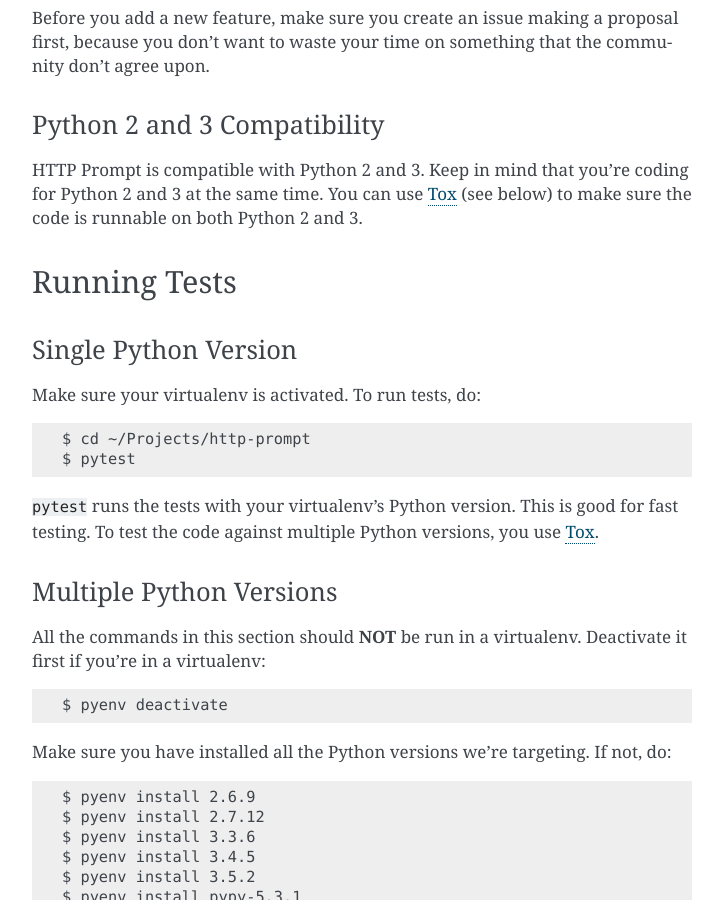
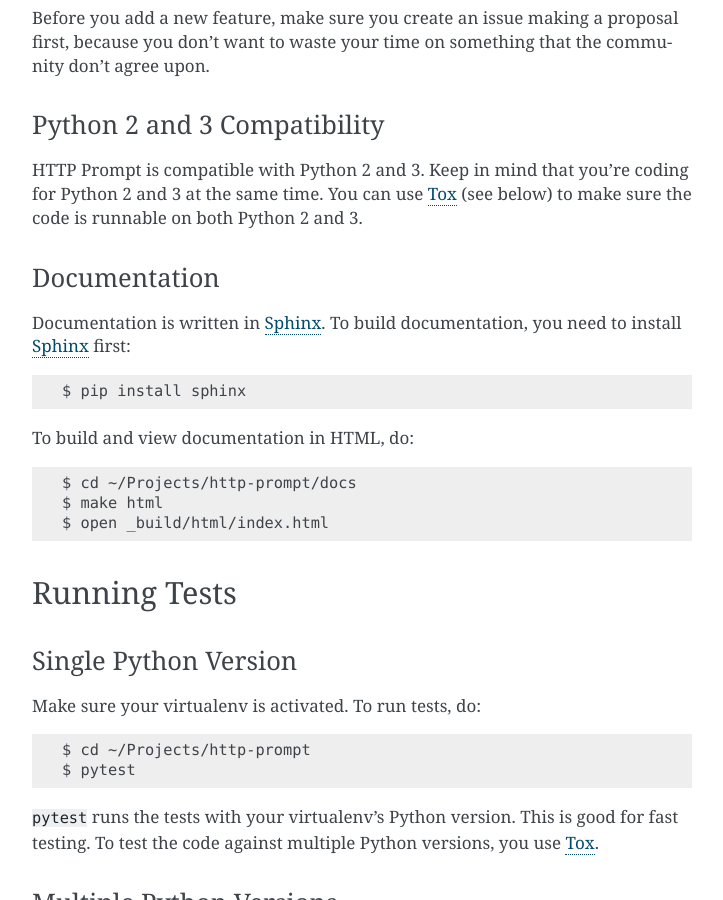
Before and after one commit to ihordev95/http-prompt, a Sphinx documentation site: the page built from docs/contributor-guide.rst, in a window 1280 px wide and 900 px high, scrolled down 2913 px. Shown: the whole window, without its empty margins (388-1111 px from the left). Built offline with Sphinx 7.4.7, drawn with Linux system fonts in a browser that asks for light colours; some of the changed text lies outside the part shown.

Commit message:
Add documentation to contributor guide

```diff
--- a/docs/contributor-guide.rst
+++ b/docs/contributor-guide.rst
@@ -145,6 +145,20 @@ HTTP Prompt is compatible with Python 2 and 3. Keep in mind that you're coding
 for Python 2 and 3 at the same time. You can use Tox_ (see below) to make sure
 the code is runnable on both Python 2 and 3.
 
+Documentation
+~~~~~~~~~~~~~
+
+Documentation is written in Sphinx_. To build documentation, you need to
+install Sphinx_ first::
+
+    $ pip install sphinx
+
+To build and view documentation in HTML, do::
+
+    $ cd ~/Projects/http-prompt/docs
+    $ make html
+    $ open _build/html/index.html
+
 
 Running Tests
 -------------
@@ -232,5 +246,6 @@ resubmit it to the PR.
 .. _Forking Projects: https://guides.github.com/activities/forking/
 .. _pyenv-virtualenv: https://github.com/yyuu/pyenv-virtualenv
 .. _pyenv: https://github.com/yyuu/pyenv
+.. _Sphinx: http://www.sphinx-doc.org/
 .. _The Hitchhiker’s Guide to Python: http://docs.python-guide.org/en/latest/
 .. _Tox: https://tox.readthedocs.io/en/latest/
```
